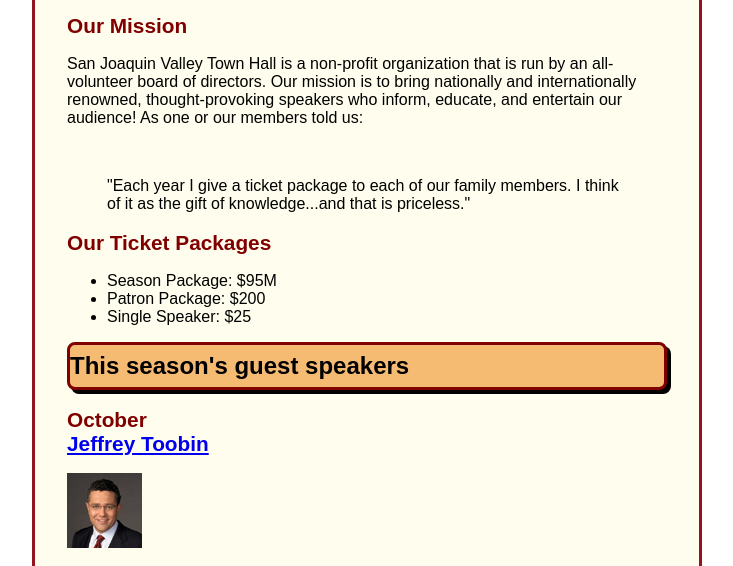
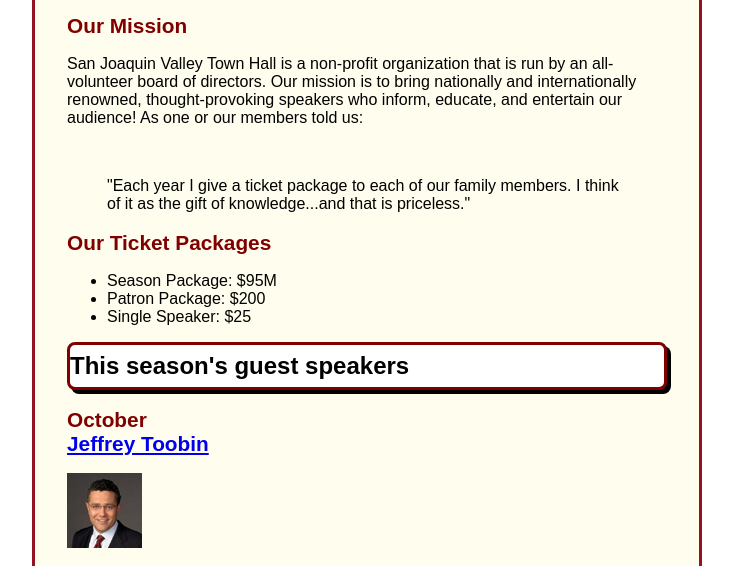
Before and after one commit to aibelj/A011, a plain HTML site: page index.html in a window 1280 px wide. Shown: the part 219-785 px from the top of the page, without its empty margins (273-1006 px from the left). Drawn offline with Linux system fonts and the light colour scheme.

Commit message:
Update main.css

```diff
--- a/main.css
+++ b/main.css
@@ -44,7 +44,7 @@ main h1 {
     border-left:3px solid maroon;
     border-radius: 8px;
     box-shadow: 4px 4px 0 0 ;
-    background: #f6bb73;
+    background: white;
     padding-top: .3em;
     padding-bottom: .3em
 
```
